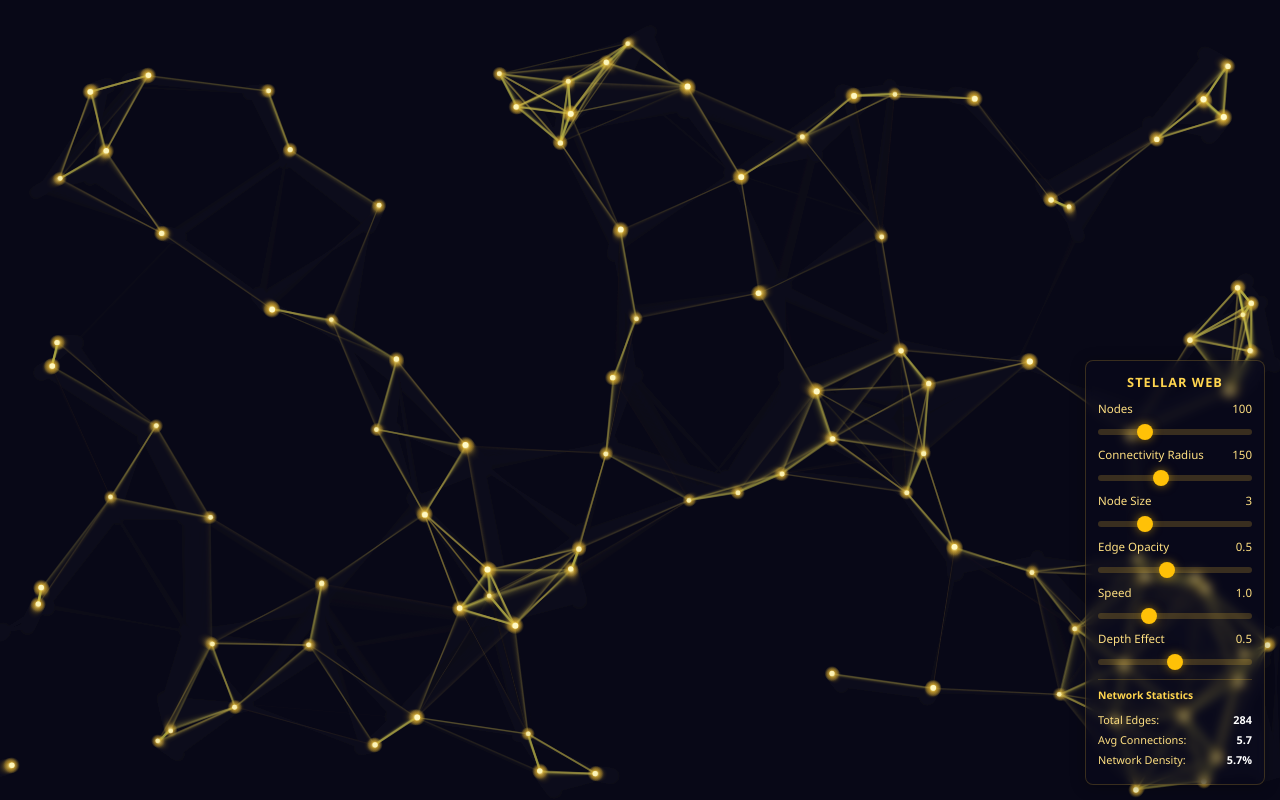
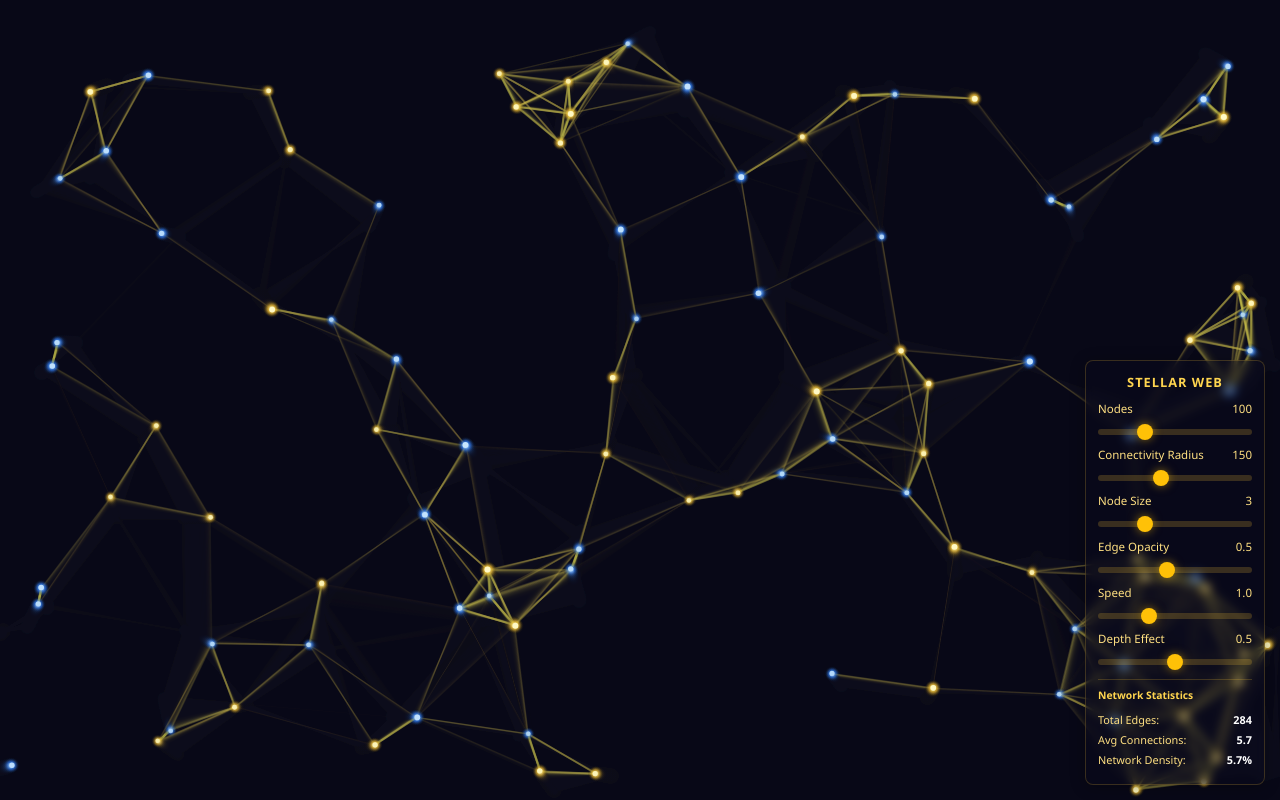
Before and after one commit to AIML-1870-2026/lightningphoenix70, a plain HTML site: page Stellar-Web/index.html in a window 1280 px wide. Drawn offline with Linux system fonts and the light colour scheme; animation ran at ten frames a second.

Commit message:
Add alternating yellow and blue node colors
Co-Authored-By: Claude Opus 4.5 <noreply@anthropic.com>

```diff
--- a/Stellar-Web/index.html
+++ b/Stellar-Web/index.html
@@ -206,7 +206,8 @@
 
         // Node class
         class Node {
-            constructor() {
+            constructor(index) {
+                this.isYellow = index % 2 === 0;
                 this.reset();
             }
 
@@ -257,14 +258,26 @@
                 const opacity = this.getDepthOpacity();
                 const size = params.nodeSize * scale;
 
+                // Color based on alternating pattern
+                let glowColor1, glowColor2, coreColor;
+                if (this.isYellow) {
+                    glowColor1 = `rgba(255, 230, 100, ${opacity})`;
+                    glowColor2 = `rgba(255, 200, 50, ${opacity * 0.3})`;
+                    coreColor = `rgba(255, 250, 200, ${opacity})`;
+                } else {
+                    glowColor1 = `rgba(100, 180, 255, ${opacity})`;
+                    glowColor2 = `rgba(50, 130, 255, ${opacity * 0.3})`;
+                    coreColor = `rgba(200, 230, 255, ${opacity})`;
+                }
+
                 // Glow effect
                 const gradient = ctx.createRadialGradient(
                     this.x, this.y, 0,
                     this.x, this.y, size * 3
                 );
-                gradient.addColorStop(0, `rgba(255, 230, 100, ${opacity})`);
-                gradient.addColorStop(0.5, `rgba(255, 200, 50, ${opacity * 0.3})`);
-                gradient.addColorStop(1, 'rgba(255, 200, 50, 0)');
+                gradient.addColorStop(0, glowColor1);
+                gradient.addColorStop(0.5, glowColor2);
+                gradient.addColorStop(1, 'rgba(0, 0, 0, 0)');
 
                 ctx.beginPath();
                 ctx.arc(this.x, this.y, size * 3, 0, Math.PI * 2);
@@ -274,7 +287,7 @@
                 // Core
                 ctx.beginPath();
                 ctx.arc(this.x, this.y, size, 0, Math.PI * 2);
-                ctx.fillStyle = `rgba(255, 250, 200, ${opacity})`;
+                ctx.fillStyle = coreColor;
                 ctx.fill();
             }
         }
@@ -285,7 +298,7 @@
         function initNodes() {
             nodes = [];
             for (let i = 0; i < params.nodeCount; i++) {
-                nodes.push(new Node());
+                nodes.push(new Node(i));
             }
         }
         initNodes();
@@ -387,7 +400,7 @@
                     if (ctrl.reinit) {
                         // Adjust node count
                         while (nodes.length < params.nodeCount) {
-                            nodes.push(new Node());
+                            nodes.push(new Node(nodes.length));
                         }
                         while (nodes.length > params.nodeCount) {
                             nodes.pop();
```
